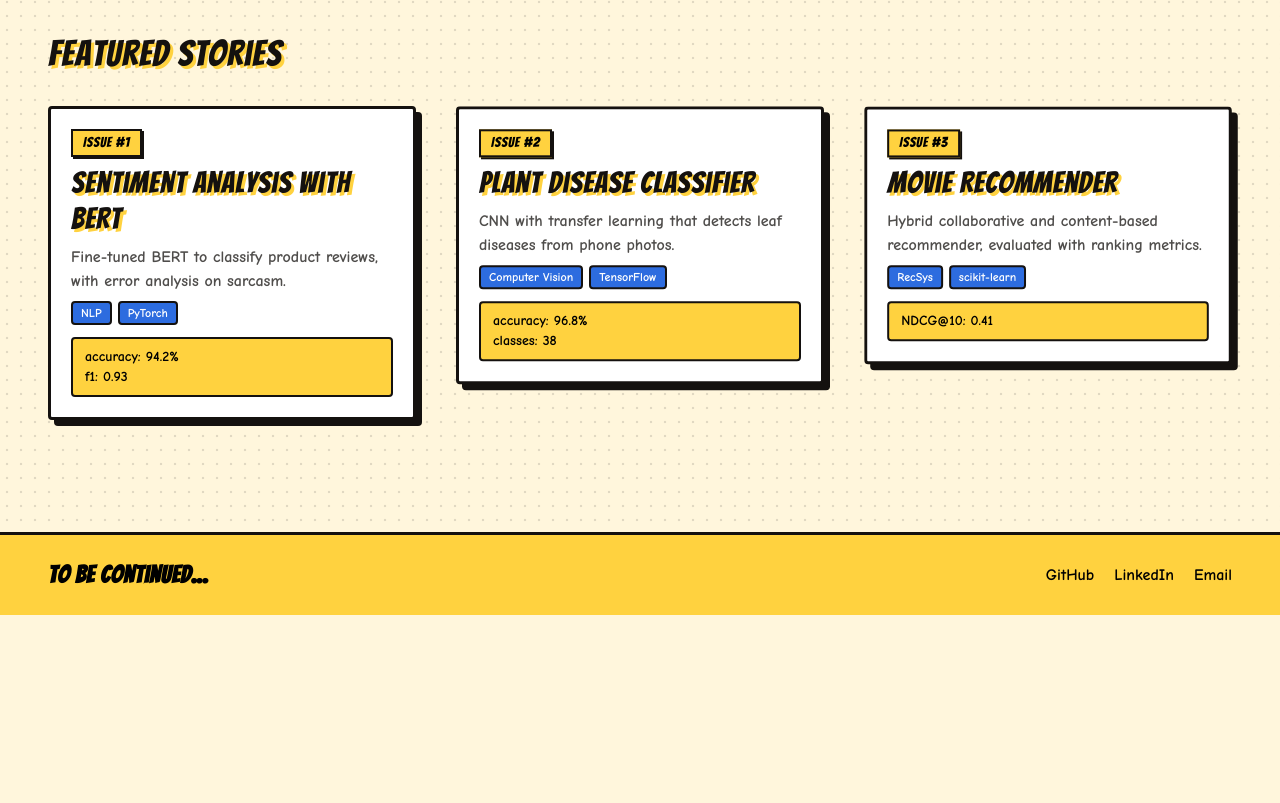
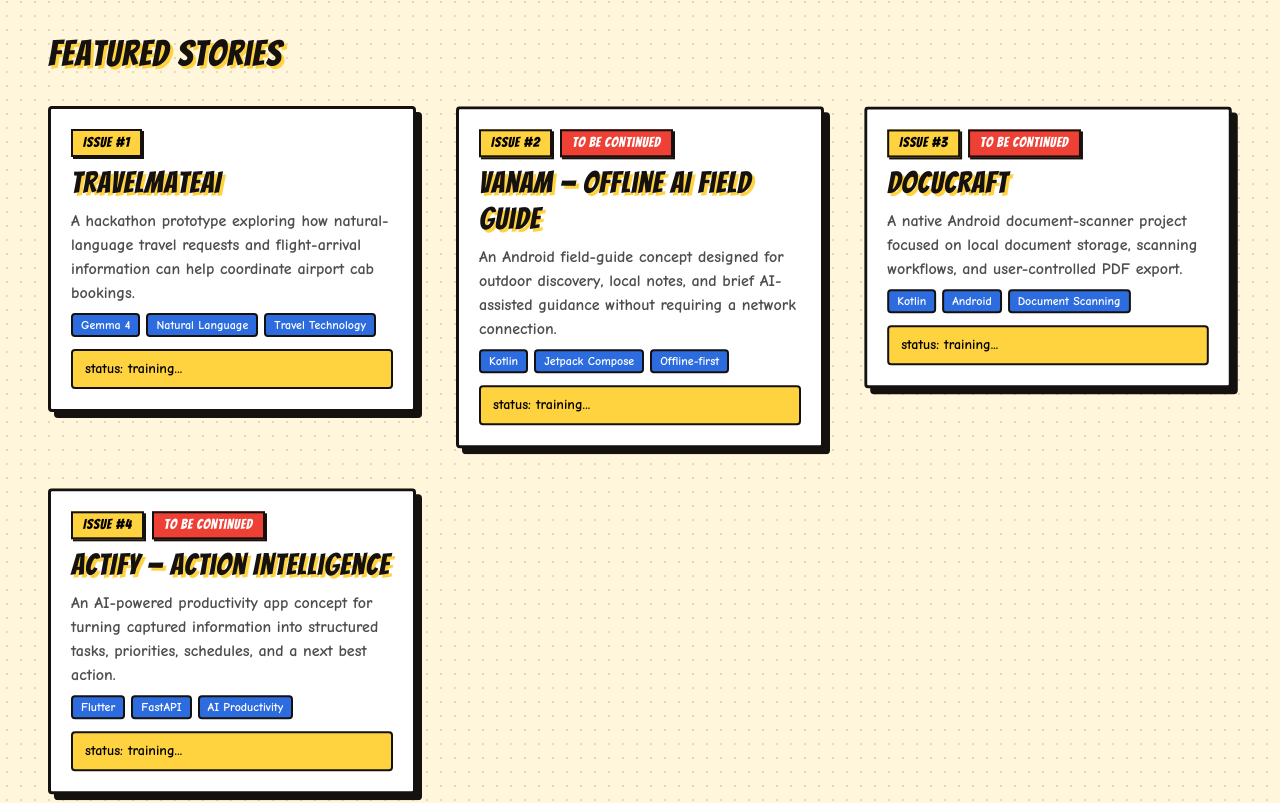
Before and after one commit to VegirajuMahaveerVarma/comic-portfolio, a Next.js app: page / in a window 1280 px wide. Shown: the part 663-1466 px from the top of the page. Before the commit the page ends 1278 px from the top, so only its background shows below. Built offline with nearby package versions, Linux system fonts and the light colour scheme.

Commit message:
Replace placeholder projects with real project case studies

```diff
--- a/data/projects.js
+++ b/data/projects.js
@@ -1,19 +1,71 @@
-// EDIT: add a project by adding an object. status: 'completed' | 'in-progress'
-export const projects=[
- {slug:'sentiment-bert',title:'Sentiment Analysis with BERT',status:'completed',featured:true,tags:['NLP','PyTorch'],
-  summary:'Fine-tuned BERT to classify product reviews, with error analysis on sarcasm.',
-  metrics:{accuracy:'94.2%',f1:'0.93'},github:'#',demo:'#',
-  sections:{Problem:'Describe the problem and why it matters.',Approach:'Model, data, preprocessing and training setup.',Results:'Metrics, charts and what the errors showed.',Learned:'What you would change next time.'}},
- {slug:'plant-classifier',title:'Plant Disease Classifier',status:'completed',featured:true,tags:['Computer Vision','TensorFlow'],
-  summary:'CNN with transfer learning that detects leaf diseases from phone photos.',
-  metrics:{accuracy:'96.8%',classes:'38'},github:'#',demo:'#',
-  sections:{Problem:'...',Approach:'...',Results:'...',Learned:'...'}},
- {slug:'movie-recommender',title:'Movie Recommender',status:'completed',featured:true,tags:['RecSys','scikit-learn'],
-  summary:'Hybrid collaborative and content-based recommender, evaluated with ranking metrics.',
-  metrics:{'NDCG@10':'0.41'},github:'#',demo:'',
-  sections:{Problem:'...',Approach:'...',Results:'...',Learned:'...'}},
- {slug:'rag-assistant',title:'Study Notes RAG Assistant',status:'in-progress',featured:false,tags:['LLM','RAG'],
-  summary:'Ask questions over your own lecture notes with retrieval-augmented generation.',
-  metrics:{},github:'#',demo:'',
-  sections:{Problem:'...',Approach:'...',Results:'Still training. Results coming soon.',Learned:'...'}},
+// Keep project status and outcomes honest. Add real metrics only after measuring them.
+export const projects = [
+  {
+    slug: 'travelmate-ai',
+    title: 'TravelMateAI',
+    status: 'completed',
+    featured: true,
+    tags: ['Gemma 4', 'Natural Language', 'Travel Technology'],
+    summary: 'A hackathon prototype exploring how natural-language travel requests and flight-arrival information can help coordinate airport cab bookings.',
+    metrics: {},
+    github: 'https://github.com/VegirajuMahaveerVarma/hacktoberfest-hack-day-2026/blob/submission/travelmateai-stormbreakers/travelmateai_stormbreakers.md',
+    demo: '',
+    sections: {
+      Problem: 'Airport transfers can be difficult to coordinate when travellers need transportation to match their flight arrival.',
+      Approach: 'The StormBreakers team explored a natural-language workflow that extracts trip details and uses flight-arrival context to plan a cab-booking flow. Gemma 4 was part of the project approach.',
+      Results: 'Built as a Hacktoberfest Hack Day prototype in Hyderabad. The linked submission documents the project and team approach; this portfolio does not claim a production booking integration.',
+      Learned: 'The project provided hands-on practice in shaping an AI feature around a concrete user workflow and communicating a project under hackathon constraints.'
+    }
+  },
+  {
+    slug: 'vanam',
+    title: 'Vanam — Offline AI Field Guide',
+    status: 'in-progress',
+    featured: true,
+    tags: ['Kotlin', 'Jetpack Compose', 'Offline-first'],
+    summary: 'An Android field-guide concept designed for outdoor discovery, local notes, and brief AI-assisted guidance without requiring a network connection.',
+    metrics: {},
+    github: 'https://github.com/VegirajuMahaveerVarma/Vanam',
+    demo: '',
+    sections: {
+      Problem: 'Outdoor exploration often happens where connectivity is unreliable, and a useful field guide should not require people to stay on their screens.',
+      Approach: 'Vanam is being built as a native Android application with Kotlin and Jetpack Compose. The planned local-first architecture uses on-device storage for field notes and discoveries, with a focus on keeping location data on the device.',
+      Results: 'This is an ongoing project. Features and implementation details may change as development continues; no unverified accuracy or performance figures are claimed.',
+      Learned: 'The project explores privacy-aware, offline-first mobile design and how to make AI a small supporting feature rather than the centre of the experience.'
+    }
+  },
+  {
+    slug: 'docucraft',
+    title: 'DocuCraft',
+    status: 'in-progress',
+    featured: true,
+    tags: ['Kotlin', 'Android', 'Document Scanning'],
+    summary: 'A native Android document-scanner project focused on local document storage, scanning workflows, and user-controlled PDF export.',
+    metrics: {},
+    github: 'https://github.com/VegirajuMahaveerVarma/DocuCraft',
+    demo: '',
+    sections: {
+      Problem: 'People need a convenient way to digitize paper documents without making cloud storage a requirement.',
+      Approach: 'DocuCraft is being developed as a Kotlin-native Android app. The product direction prioritizes private app storage and export to folders chosen by the user. Advanced scanning capabilities such as edge detection, crop adjustment, image enhancement, and multi-page PDF workflows are part of the implementation goals.',
+      Results: 'The project is in progress. Planned scanning capabilities should be treated as work in progress until they are implemented and tested in the app.',
+      Learned: 'The project focuses on native Android development, local-first storage, and the details required to make a document-scanning workflow feel reliable.'
+    }
+  },
+  {
+    slug: 'actify',
+    title: 'ACTIFY — Action Intelligence',
+    status: 'in-progress',
+    featured: true,
+    tags: ['Flutter', 'FastAPI', 'AI Productivity'],
+    summary: 'An AI-powered productivity app concept for turning captured information into structured tasks, priorities, schedules, and a next best action.',
+    metrics: {},
+    github: 'https://github.com/VegirajuMahaveerVarma/ACTIFY',
+    demo: '',
+    sections: {
+      Problem: 'Useful information can be scattered across screenshots, documents, voice notes, and text, making it difficult to decide what to do next.',
+      Approach: 'The repository describes a phone-first workflow: capture information, extract structured details with AI, then use deterministic application logic for prioritization, scheduling, and replanning.',
+      Results: 'The repository is under development. This page describes the project direction and does not imply that every listed MVP feature is complete.',
+      Learned: 'ACTIFY explores the boundary between AI-assisted information extraction and predictable application logic for tasks and schedules.'
+    }
+  }
 ];
```
